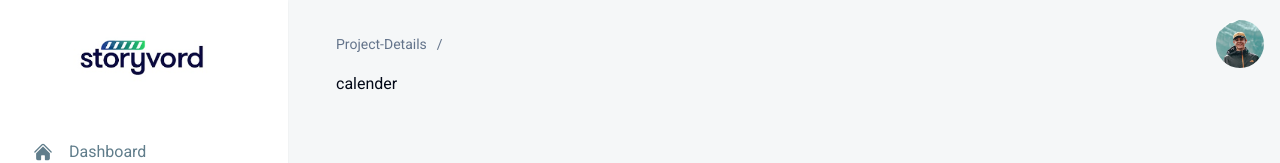
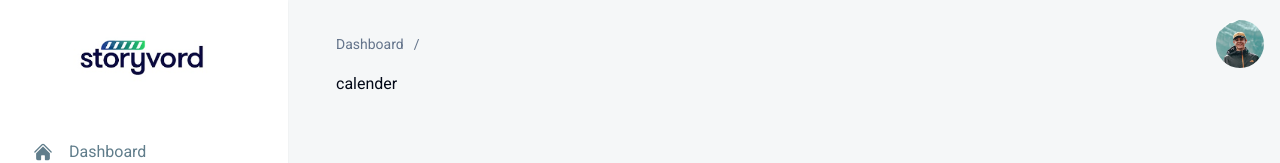
Before and after one commit to Storyvord/ui-mvp, a Next.js app: page /project-details/1/calender in a window 1280 px wide. Shown: the top 163 px of the page. Built offline with nearby package versions, Linux system fonts and the light colour scheme.

Commit message:
breadcrumbs issue solved

```diff
--- a/src/app/dashboard/home/OngoingProjectCard.tsx
+++ b/src/app/dashboard/home/OngoingProjectCard.tsx
@@ -1,15 +1,17 @@
+'use client'
 
-
-import React from 'react'
 import { Card } from '@/components/ui/card'
+import { useProjectControl } from '@/contexts/ProjectContext'
 
 const OngoingProjectCard = ({id, name}:{
     id:string,
     name:string
 }) => {
 
+  const { setProject } = useProjectControl();
+
   return (
-    <Card className="px-4 mt-4 flex justify-between cursor-pointer font-semibold shadow">
+    <Card className="px-4 mt-4 flex justify-between cursor-pointer font-semibold shadow" onClick={()=>setProject({id, name})}>
         <h2 className="w-[70%]">{name}</h2>
         <div>
             <h2 className="text-xs font-normal text-gray-700">PLANNING</h2>
--- a/src/app/layout.tsx
+++ b/src/app/layout.tsx
@@ -4,6 +4,7 @@ import "./globals.css";
 import SideBar from "@/components/sidebar/SideBar";
 import NavBar from "@/components/navbar/NavBar";
 import { SideBarContextProvider } from "@/contexts/SideBarContext";
+import { ProjectContextProvider } from "@/contexts/ProjectContext";
 
 const inter = Inter({ subsets: ["latin"] });
 const roboto = Roboto({ weight: '400',
@@ -23,13 +24,17 @@ export default function RootLayout({
     <html lang="en">
       <body className={roboto.className}>
         <div className='w-full min-h-screen bg-[#eceff180] relative'>
+
             <SideBarContextProvider>
+              <ProjectContextProvider>
                 <SideBar/>
                 <div className="p-4 lg:ml-80">
                   <NavBar/>
                   {children}
                 </div>
+              </ProjectContextProvider>
             </SideBarContextProvider>
+
         </div>
       </body>
     </html>
--- a/src/components/navbar/components/Paths.tsx
+++ b/src/components/navbar/components/Paths.tsx
@@ -11,22 +11,28 @@ import {
     BreadcrumbPage,
     BreadcrumbSeparator,
   } from "@/components/ui/breadcrumb"
+import { useProjectControl } from '@/contexts/ProjectContext'
 
 const Paths = () => {
     const pathname = usePathname();
+    const {project} = useProjectControl()
   return (
     <Breadcrumb>
       <BreadcrumbList>
         <BreadcrumbItem>
           {
-            pathname.startsWith('/dashboard')?
-                <Link href="/dashboard/home">Dashboard</Link> :
-                <Link href="/project-details">Project-Details</Link>
+            project.id?
+                <Link href="/project-details">Project-Details</Link>:
+                <Link href="/dashboard/home">Dashboard</Link>
           }
         </BreadcrumbItem>
         <BreadcrumbSeparator>
           /
         </BreadcrumbSeparator>
+        {
+          project.id &&
+            (<BreadcrumbPage className='Capitalize'>{project.name}</BreadcrumbPage>)
+        }
       </BreadcrumbList>
     </Breadcrumb>
   )
--- a/src/components/sidebar/SideBar.tsx
+++ b/src/components/sidebar/SideBar.tsx
@@ -23,6 +23,7 @@ import ProjectButtonGroup from './components/ProjectButtonGroup'
 import SideBarButton from './components/SideBarButton'
 import SideBarCloseButton from './components/SideBarCloseButton'
 import { useSideBarControl } from '@/contexts/SideBarContext'
+import { useProjectControl } from '@/contexts/ProjectContext'
 
 
 type itemType = {
@@ -181,12 +182,15 @@ const SideBar = () => {
         </div>
 
     ))
+
+    const {setProject} = useProjectControl()
+
   return (
     <aside className={`${isSideBarOpen ? 'translate-x-0' : '-translate-x-80'} overflow-y-auto bg-white shadow-sm fixed inset-0 z-50 h-100vh w-72 transition-transform duration-300 lg:translate-x-0 border border-blue-gray-100`}>
         <div className="relative">
             <SideBarCloseButton/>
             <Link className=" mt-4" href="/">
-                <Image className=" mx-auto w-[150px] pt-4 mb-8 " src="/logo-a6299cea.png" width={150} height={78} alt=""/>
+                <Image onClick={()=>setProject({id:"", name:""})} className=" mx-auto w-[150px] pt-4 mb-8 " src="/logo-a6299cea.png" width={150} height={78} alt=""/>
             </Link>
         </div>
         <div className='m-4'>
--- a/src/components/sidebar/components/SideBarButton.tsx
+++ b/src/components/sidebar/components/SideBarButton.tsx
@@ -5,6 +5,7 @@ import Link from 'next/link'
 import { Button } from '../../ui/button'
 import { useSelectedLayoutSegments } from 'next/navigation'
 import { useSideBarControl } from '@/contexts/SideBarContext'
+import { useProjectControl } from '@/contexts/ProjectContext'
 
 
 const SideBarButton = ({icon, text, link, root}:{
@@ -16,6 +17,7 @@ const SideBarButton = ({icon, text, link, root}:{
     const {toggle} = useSideBarControl()
     const segments = useSelectedLayoutSegments()
     const length = segments.length
+    const {setProject} = useProjectControl()
     let url
     if(root==='dashboard'){
         url= `/dashboard/${link}`
@@ -23,9 +25,16 @@ const SideBarButton = ({icon, text, link, root}:{
     else{
         url= `/project-details/${segments[1]}/${link}`;
     }
+    const handleClick = ()=>{
+        if(root==='dashboard'){
+            setProject({id:"", name:""})
+        }
+        toggle
+
+    }
   return (
     <Link className={`${segments[length-1]==link ? 'active' : ''}`} href={url}>
-        <Button onClick={toggle} variant="ghost"
+        <Button onClick={handleClick} variant="ghost"
             className={`${segments[length-1]==link ? 'bg-gradient-to-tr from-gray-900 to-gray-800 text-white hover:text-white shadow-md shadow-gray-900/10 hover:shadow-lg hover:shadow-gray-900/20 active:opacity-[0.85]'
             : 'text-[#607D8B] hover:bg-[#607D8B]/10 active:bg-[#607D8B]/30'} w-full h-auto flex items-center gap-4 px-4 py-3 capitalize justify-start`}>
             {
--- /dev/null
+++ b/src/contexts/ProjectContext.tsx
@@ -0,0 +1,33 @@
+'use client'
+import { createContext, useContext, useState } from "react";
+
+const defaultCtx = {
+  project: {
+    id: "",
+    name: ""
+  },
+  setProject: (project: {
+    id:string,name:string
+  }) => { },
+}
+
+const ProjectContext = createContext(defaultCtx)
+
+export const ProjectContextProvider = ({ children }: { children: React.ReactNode }) => {
+
+  const [project, setProject] = useState<{ id: string, name: string }>({id:"", name:""})
+
+
+  return (
+    <ProjectContext.Provider value={{
+      project, setProject,
+    }}>
+      {children}
+    </ProjectContext.Provider>
+  )
+};
+
+export const useProjectControl =()=> {
+  const { project, setProject, } = useContext(ProjectContext);
+  return { project, setProject, }
+}
--- a/src/contexts/SideBarContext.tsx
+++ b/src/contexts/SideBarContext.tsx
@@ -15,7 +15,7 @@ export const SideBarContextProvider = ({ children }: { children: React.ReactNode
   const [isSideBarOpen, setisSideBarOpen] = useState<boolean>(false)
 
 
-  function toggle() { console.log('toggle nav');
+  function toggle() {
    setisSideBarOpen(!isSideBarOpen) }
 
 
@@ -34,5 +34,3 @@ export function useSideBarControl() {
   const { isSideBarOpen, setisSideBarOpen, toggle, } = useContext(SideBarContext)
   return { isSideBarOpen, setisSideBarOpen, toggle, }
 }
-
-export const useGlobalContext = () => useContext(SideBarContext);
```
Lines whose indentation alone changed are shown as unchanged.
